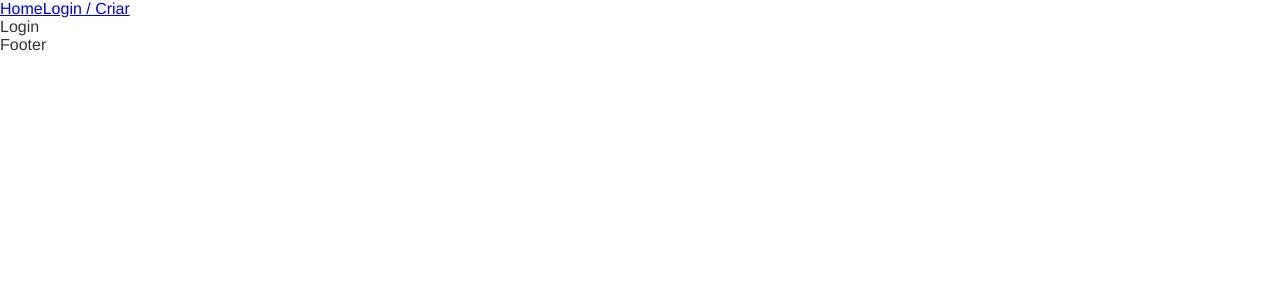
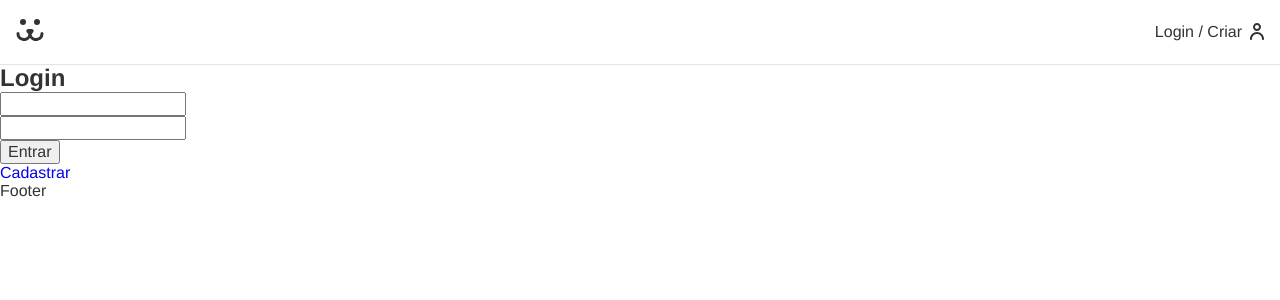
Before and after one commit to cbsalt/the-dogz, a React (Create React App) app: page /login in a window 1280 px wide. Shown: the top 300 px of the page. Built offline with nearby package versions, Linux system fonts and the light colour scheme.

Commit message:
feat: login routes

```diff
--- a/src/App.css
+++ b/src/App.css
@@ -3,6 +3,7 @@
 }
 
 body {
+  padding-top: 4rem;
   margin: 0px;
   color: #333;
   --type-first: Helvetica, sans-serif, Arial;
@@ -32,6 +33,10 @@
   color: #333;
 }
 
+a {
+  text-decoration: none;
+}
+
 .container {
   min-width: 50rem;
   padding: 0 1rem;
--- a/src/App.js
+++ b/src/App.js
@@ -13,7 +13,7 @@
         <Header />
         <Routes>
           <Route path="/" element={<Home />} />
-          <Route path="/login" element={<Login />} />
+          <Route path="/login/*" element={<Login />} />
         </Routes>
         <Footer />
       </BrowserRouter>
--- a/src/components/Header.js
+++ b/src/components/Header.js
@@ -1,18 +1,19 @@
 import React from 'react';
 import { Link } from 'react-router-dom';
 import styles from './Header.module.css';
+import { ReactComponent as Dogs } from '../assets/dogs.svg';
 
 const Header = () => (
-  <div className={styles.header}>
-    <nav>
-      <Link to="/">
-        Home
+  <header className={styles.header}>
+    <nav className={`${styles.nav} container`}>
+      <Link className={styles.logo} to="/" aria-label="Dogs - Home">
+        <Dogs />
       </Link>
-      <Link to="/login">
+      <Link className={styles.login} to="/login">
         Login / Criar
       </Link>
     </nav>
-  </div>
+  </header>
 );
 
 export default Header;
--- a/src/components/Header.module.css
+++ b/src/components/Header.module.css
@@ -0,0 +1,36 @@
+.header {
+  box-shadow: 0px 1px 1px rgba(0, 0, 0, 0.1);
+  position: fixed;
+  width: 100%;
+  z-index: 100;
+  background: white;
+  top: 0;
+}
+
+.nav {
+  display: flex;
+  justify-content: space-between;
+  align-items: center;
+  height: 4rem;
+}
+
+.logo {
+  padding: 0.5rem 0;
+}
+
+.login {
+  color: #333;
+  display: flex;
+  align-items: center;
+}
+
+.login::after {
+  content: '';
+  display: inline-block;
+  width: 14px;
+  height: 17px;
+  background: url('../assets/usuario.svg') no-repeat center center;
+  margin-left: 0.5rem;
+  position: relative;
+  top: -1px;
+}
--- a/src/components/Login/Login.js
+++ b/src/components/Login/Login.js
@@ -1,9 +1,19 @@
 import React from 'react';
+import { Route, Routes } from 'react-router-dom';
+import LoginCreate from './LoginCreate';
+import LoginForm from './LoginForm';
+import LoginPasswordForgot from './LoginPasswordForgot';
+import LoginPasswordReset from './LoginPasswordReset';
 
-const login = () => (
+const Login = () => (
   <div>
-    Login
+    <Routes>
+      <Route path="/" element={<LoginForm />} />
+      <Route path="create" element={<LoginCreate />} />
+      <Route path="forgot" element={<LoginPasswordForgot />} />
+      <Route path="password-reset" element={<LoginPasswordReset />} />
+    </Routes>
   </div>
 );
 
-export default login;
+export default Login;
--- /dev/null
+++ b/src/components/Login/LoginCreate.js
@@ -0,0 +1,7 @@
+import React from 'react';
+
+const LoginCreate = () => (
+  <div>Login Create</div>
+);
+
+export default LoginCreate;
--- /dev/null
+++ b/src/components/Login/LoginForm.js
@@ -0,0 +1,38 @@
+import React, { useState } from 'react';
+import { Link } from 'react-router-dom';
+
+const LoginForm = () => {
+  const [username, setUsername] = useState('');
+  const [password, setPassword] = useState('');
+
+  function handleSubmit(event) {
+    event.preventDefault();
+    fetch('https://dogsapi.origamid.dev/json/jwt-auth/v1/token', {
+      method: 'POST',
+      headers: {
+        'Content-Type': 'application/json',
+      },
+      body: JSON.stringify({ username, password }),
+    }).then((response) => {
+      console.log(response);
+      return response.json();
+    }).then((json) => {
+      console.log(json);
+    });
+  }
+
+  return (
+    <section>
+      <h1>Login</h1>
+      <form action="" onSubmit={handleSubmit}>
+        <input type="text" value={username} onChange={({ target }) => setUsername(target.value)} />
+        <input type="text" value={password} onChange={({ target }) => setPassword(target.value)} />
+        <button type="submit">Entrar</button>
+      </form>
+      <Link to="/login/create">Cadastrar</Link>
+
+    </section>
+  );
+};
+
+export default LoginForm;
--- /dev/null
+++ b/src/components/Login/LoginPasswordForgot.js
@@ -0,0 +1,7 @@
+import React from 'react';
+
+const LoginPasswordForgot = () => (
+  <div />
+);
+
+export default LoginPasswordForgot;
--- /dev/null
+++ b/src/components/Login/LoginPasswordReset.js
@@ -0,0 +1,7 @@
+import React from 'react';
+
+const LoginPasswordReset = () => (
+  <div />
+);
+
+export default LoginPasswordReset;
```
